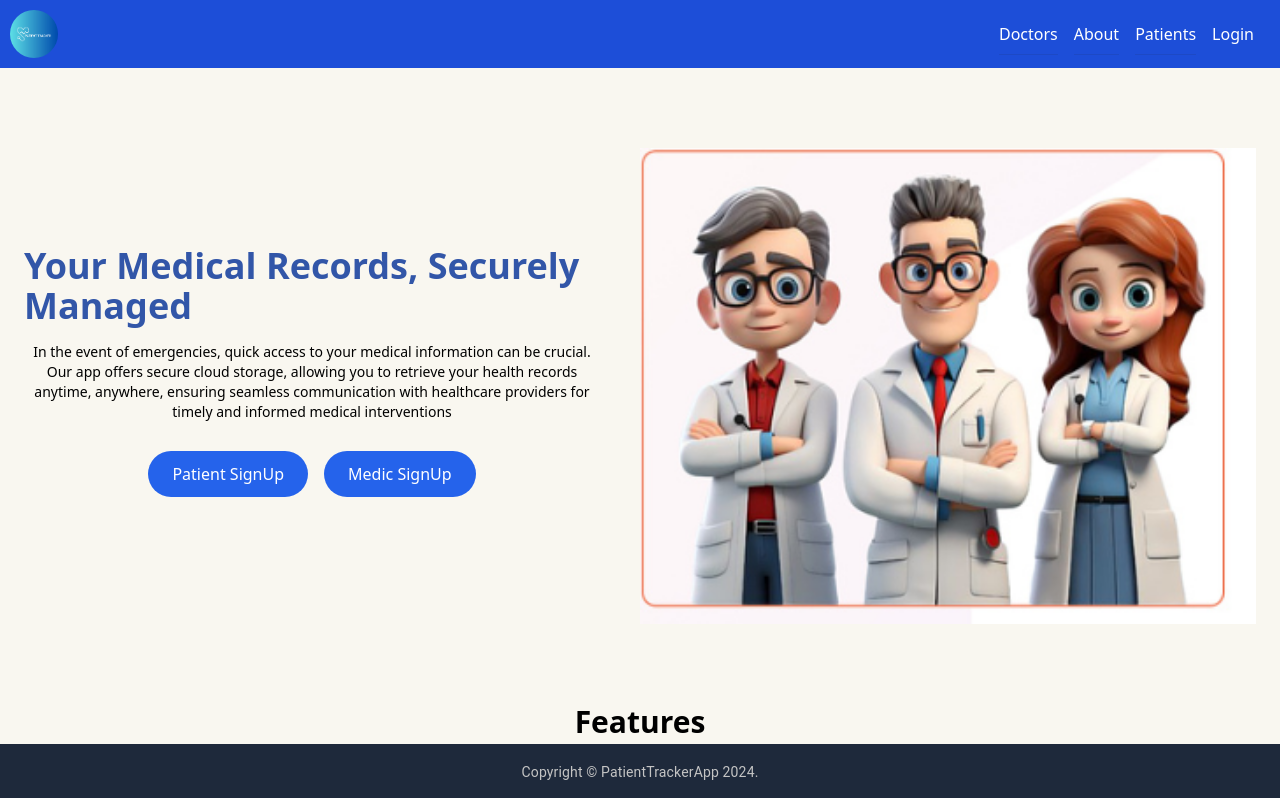
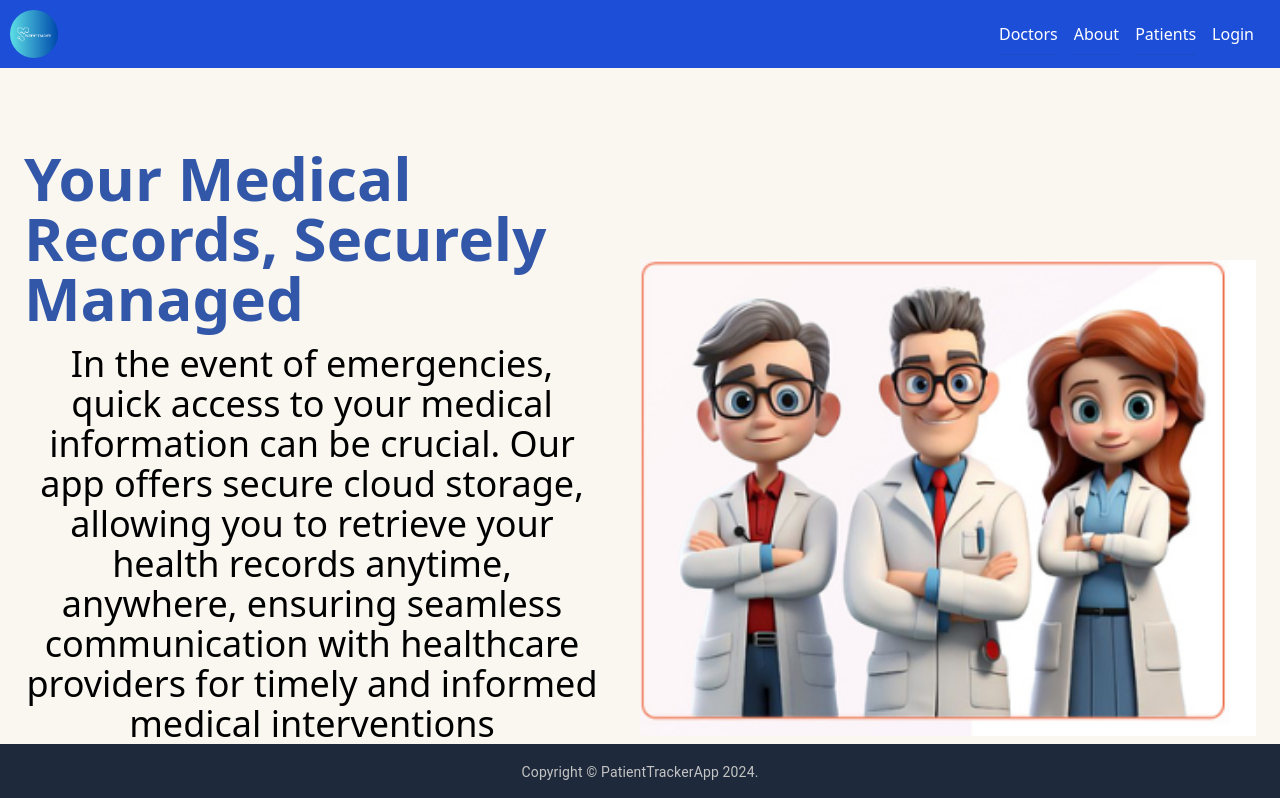
Before and after one commit to elnino10/patient-tracker-app, a React (Vite) app in the folder client/: page / in a window 1280 px wide. Shown: the top 798 px of the page. Built offline with nearby package versions, Linux system fonts and the light colour scheme; no server answers.

Commit message:
responsiveness

```diff
--- a/client/src/pages/HomePage.jsx
+++ b/client/src/pages/HomePage.jsx
@@ -26,11 +26,11 @@ const HomePage = ({ token }) => {
   return (
     <div className="bg-[#F9F7F0]">
       <div className="text-black py-20 px-6 md:flex items-center justify-between">
-        <div className="md:w-1/2 md:pr-10 mb-6 md:mb-0">
-          <h1 className="text-[#3256a8] text-4xl font-bold mb-4">
+        <div className="md:w-1/2 md:pr-10 mb-6 md:mb-0 md:pt-0">
+          <h1 className="text-[#3256a8] text-4xl font-bold mb-4 xl:text-6xl">
             Your Medical Records, Securely Managed
           </h1>
-          <p className="text-sm text-center">
+          <p className="text-sm text-center xl:text-4xl">
             In the event of emergencies, quick access to your medical
             information can be crucial. Our app offers secure cloud storage,
             allowing you to retrieve your health records anytime, anywhere,
@@ -136,7 +136,11 @@ const HomePage = ({ token }) => {
           <div className="rounded-md border-solid bg-[#FFFFFF] shadow-md col-span-1 md:col-span-1">
             <div className="p-8">
               <div className="text-3xl font-bold mb-4 flex items-center">
-                <img src={securityIcon} alt="secuirtyIcon" className="h-7 mr-2" />
+                <img
+                  src={securityIcon}
+                  alt="secuirtyIcon"
+                  className="h-7 mr-2"
+                />
                 <strong>Secure</strong>
               </div>
               <p className="text-[#696969]">
--- a/client/src/pages/PatientDetailsPage.jsx
+++ b/client/src/pages/PatientDetailsPage.jsx
@@ -43,7 +43,7 @@ function PatientDetailsPage() {
   }
 
   return (
-    <div className="h-screen p-8">
+    <div className="h-full p-8">
       <div className="grid md:grid-cols-3 gap-8">
         {/* <div>Patients id: {id}</div> */}
         <div className="flex">
```
